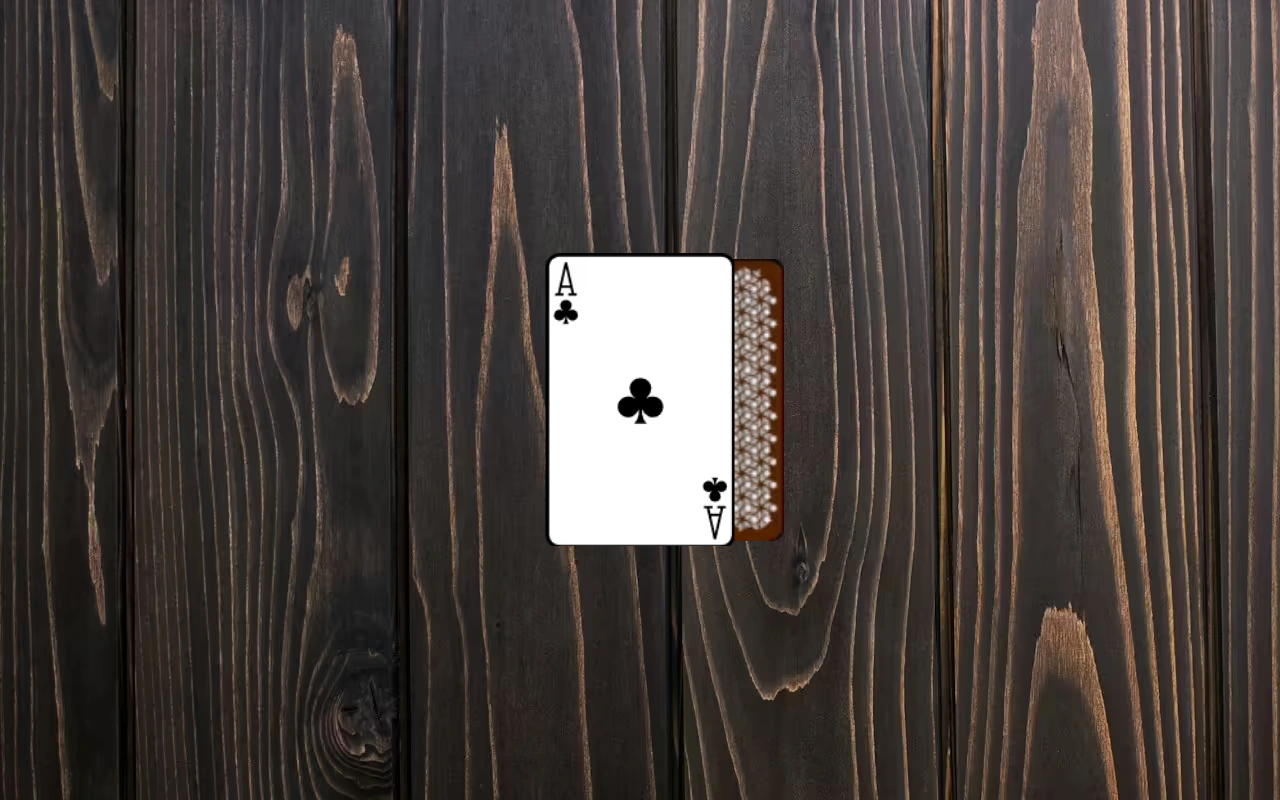
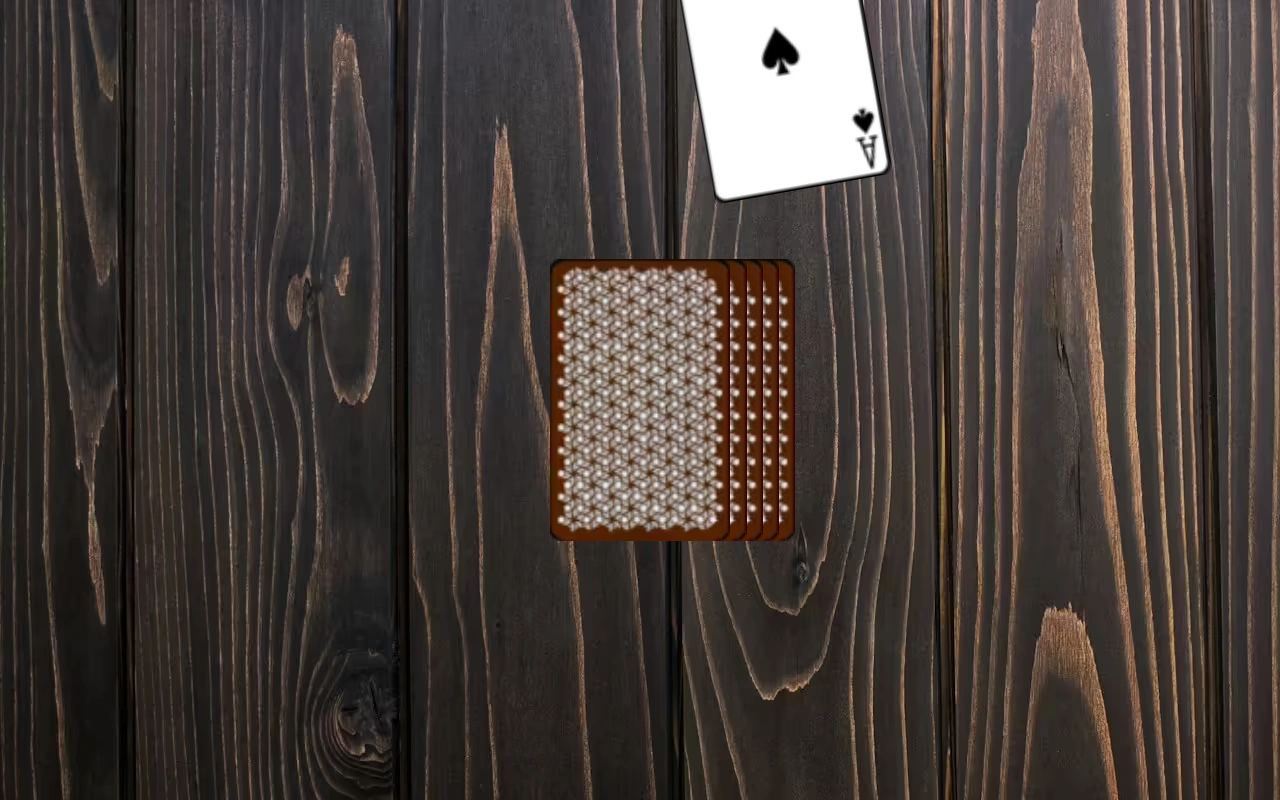
Before and after one commit to KosMaster87/ringoffire, an Angular app: page /game in a window 1280 px wide. Both pictures are taken after a click on the picture 640 px from the left and 399 px from the top of the page. Built offline with nearby package versions, Linux system fonts and the light colour scheme.

Commit message:
new loom

```diff
--- a/src/app/game/game.component.html
+++ b/src/app/game/game.component.html
@@ -1,20 +1,41 @@
 <section class="field" id="field">
   <div class="cardStack" id="cardStack">
+    <!-- <div *ngIf="false; then thenBlock; else elseBlock"></div>
+    <ng-template #thenBlock
+      >Zu rendernder Inhalt, wenn Bedingung erfüllt ist.
+      <img src="./../../assets/img/labelClean.webp" alt=""></ng-template
+    >
+    <ng-template #elseBlock
+      >Zu rendernder Inhalt, wenn Bedingung falsch ist.
+      <img src="./../../assets/img/cards/clubs_12.webp" alt="">
+      </ng-template
+    > -->
+    @for (Card of [0, 1, 2, 3]; track Card; let i = $index) {
     <img
-      *ngFor="let card of [0, 1, 2, 3]; let i = index"
-      [ngStyle]="{ transform: 'translateX(' + i * 18 + 'px)' }"
+      [ngStyle]="{
+        transform: 'translateX(' + calcPositionDieErstenVier(i) + ')'
+      }"
       class="cardStack_img"
       id="cardStack_img"
       src="assets/img/cards/card_cover.webp"
       alt="Card cover {{ i }}"
     />
+    }
+
     <img
       (click)="takeCard()"
-      [class.pickCard]="pickCardAnimation"
       class="cardStack_img topCard"
       id="cardStack_img"
-      src="assets/img/cards/clubs_1.webp"
+      src="assets/img/cards/card_cover.webp"
     />
+    <img
+      *ngIf="pickCardAnimation"
+      (click)="takeCard()"
+      class="cardStack_img pickCardAnimation pickCard"
+      id="cardStack_img"
+      src="assets/img/cards/spade_1.webp"
+    />
+
     <!-- <img
       *ngFor="let card of [0]; let i = index"
       [ngStyle]="{ transform: 'translateX(' + 1 * 80 + 'px)' }"
--- a/src/app/game/game.component.scss
+++ b/src/app/game/game.component.scss
@@ -34,5 +34,23 @@
 
 .pickCard {
   transition: all 225ms;
-  transform: scale(1.05) !important;
+  // transform: scale(1.05) !important;
+  animation: pickCardAnimation 1.2s ease-in-out;
+  transform: scale(1) translateX(140px) translateY(-350px) rotate(-10deg);
 }
+
+@keyframes pickCardAnimation {
+  0% {
+    transform: scale(1);
+  }
+  40% {
+    transform: scale(1.05);
+  }
+  60% {
+    transform: scale(1.05);
+  }
+  100% {
+    transform: scale(1) translateX(140px) translateY(-350px) rotate(-10deg);
+  }
+
+}
--- a/src/app/game/game.component.ts
+++ b/src/app/game/game.component.ts
@@ -1,18 +1,38 @@
 import { CommonModule } from '@angular/common';
 import { Component } from '@angular/core';
+import { Game } from '../../models/game';
 
 @Component({
   selector: 'app-game',
   standalone: true,
   imports: [CommonModule],
   templateUrl: './game.component.html',
-  styleUrl: './game.component.scss',
+  styleUrls: ['./game.component.scss'],
 })
 export class GameComponent {
   pickCardAnimation = false;
+  game: any;
+
+  constructor() {
+    // this.game = Game
+    this.newGame();
+  }
+
+  ngOnInit(): void {
+    this.newGame();
+  }
+
+  newGame() {
+    this.game = new Game();
+    console.log(this.game);
+  }
 
   takeCard() {
     console.log('Linke Maustaste wurde geklickt.');
     this.pickCardAnimation = true;
   }
+
+  calcPositionDieErstenVier(i: number) {
+    return -i * 16 + 65 + 'px';
+  }
 }
--- /dev/null
+++ b/src/models/game.ts
@@ -0,0 +1,6 @@
+export class Game {
+  public players: string[] = [];
+  public stack: string[] = [];
+  public playedCard: string[] = [];
+  public currentPlayer: number = 0;
+}
```
